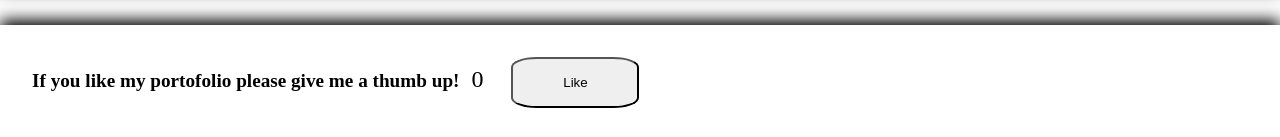
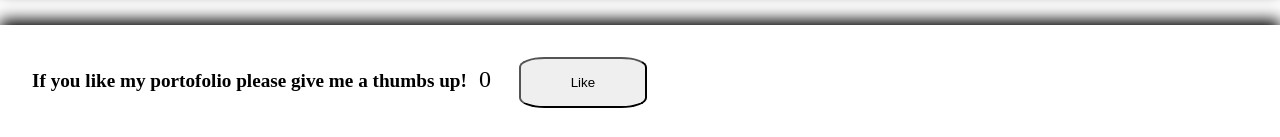
Before and after one commit to iulianPreuteasa/Portofolio-Website, a plain HTML site: page index.html in a window 1280 px wide. Shown: the part 744-881 px from the top of the page. Drawn offline with Linux system fonts and the light colour scheme.

Commit message:
change text

```diff
--- a/index.html
+++ b/index.html
@@ -63,7 +63,7 @@
     <!-- footer section -->
 
     <footer>
-      <h2>If you like my portofolio please give me a thumb up!</h2>
+      <h2>If you like my portofolio please give me a thumbs up!</h2>
       <div id="likes">0</div>
       <button id="footerimg">Like</button>
     </footer>
```
